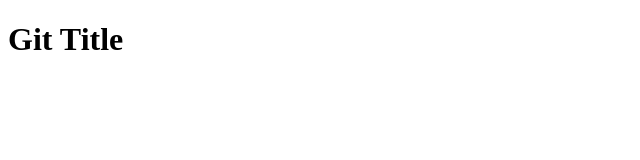
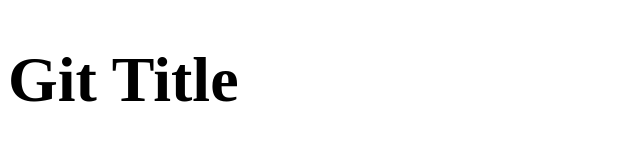
Before and after one commit to gryzel/lb, a website: page app/index.html in a window 1280 px wide. Shown: the whole page, without its empty margins (0-640 px from the left). Drawn offline with Linux system fonts and the light colour scheme.

Commit message:
Second commit

```diff
--- a/app/style.css
+++ b/app/style.css
@@ -1,3 +1,3 @@
 body {
-    font-size: 16px;
+    font-size: 32px;
 }
```
Also changed, not shown: 1 other file.
